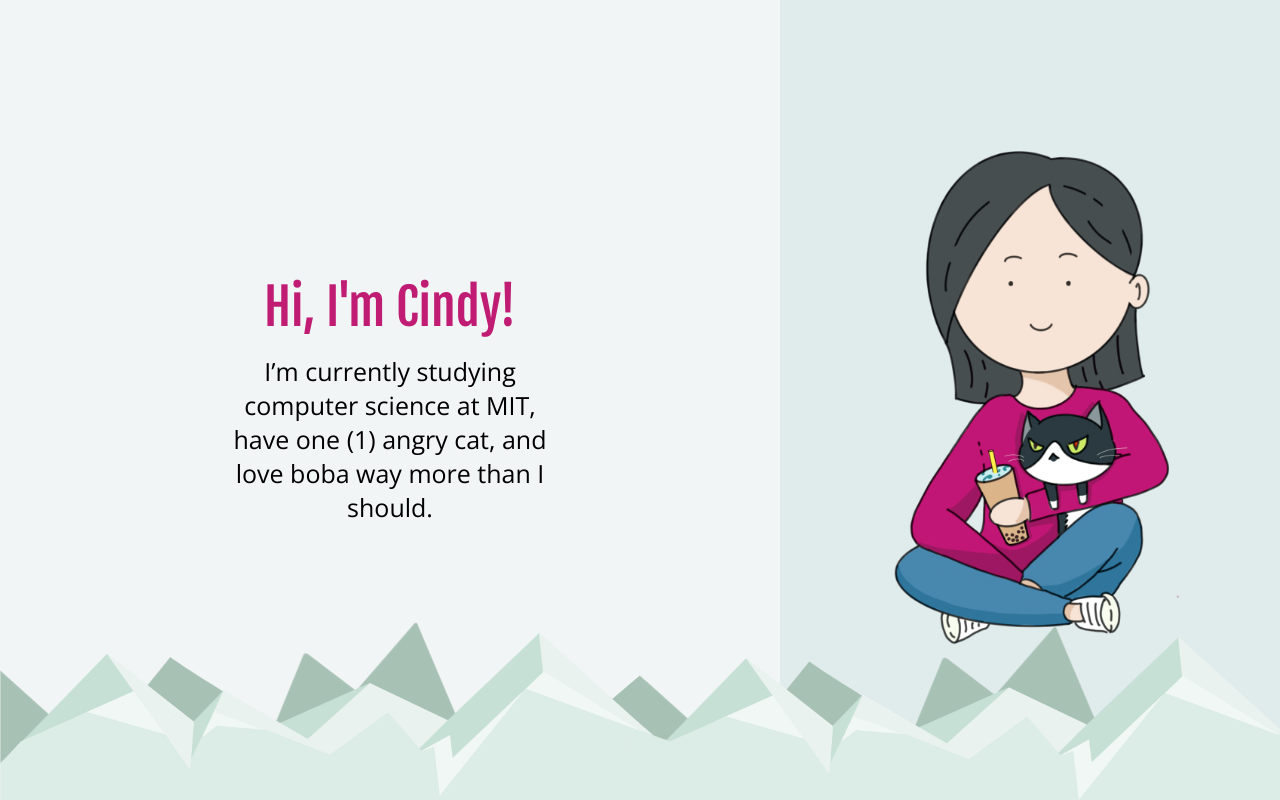
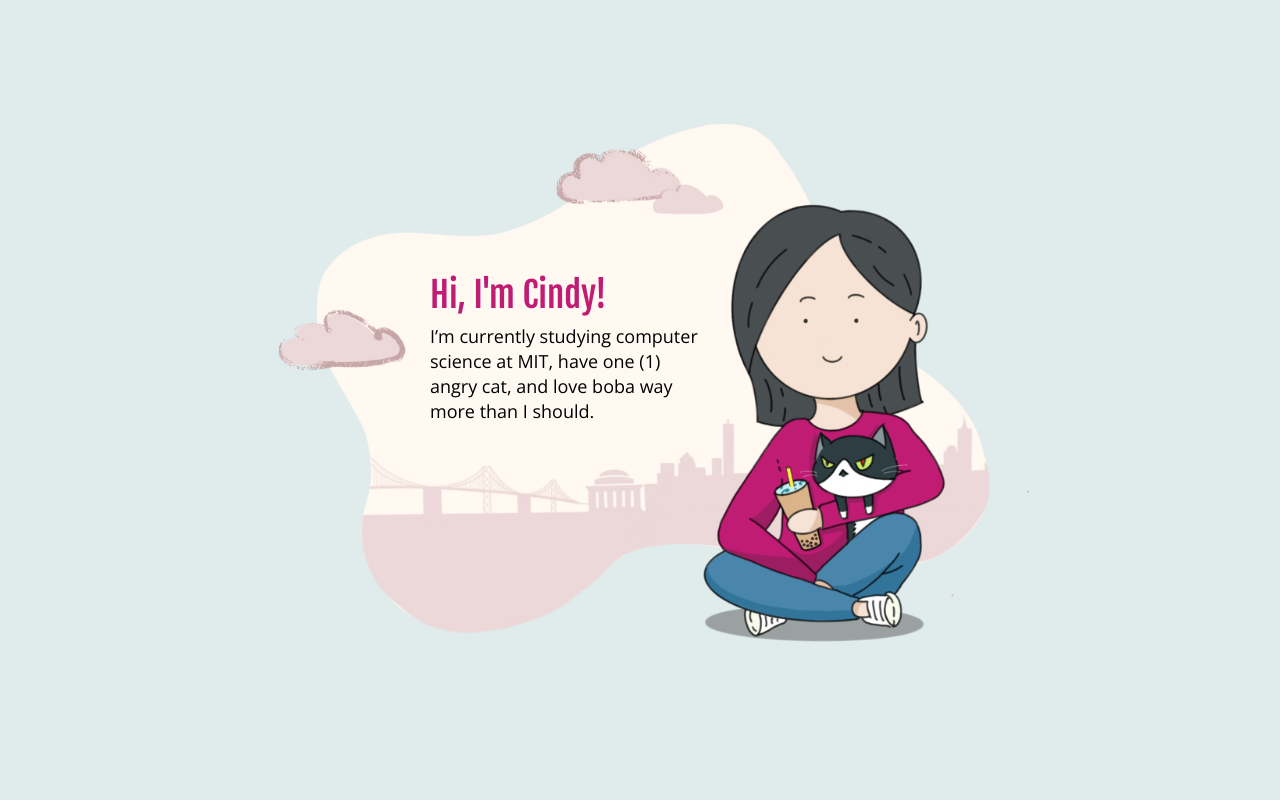
Before and after one commit to cindy-x-wang/octoblob, a React app: page / in a window 1280 px wide. Shown: the top 800 px of the page. Built offline with nearby package versions, Linux system fonts and the light colour scheme; no server answers; the HTML template or start-up script is replaced by a standard one.

Commit message:
green sux

```diff
--- a/client/src/components/pages/Octoblob.css
+++ b/client/src/components/pages/Octoblob.css
@@ -1,4 +1,7 @@
 @import url('https://fonts.googleapis.com/css2?family=Fjalla+One&family=Open+Sans&display=swap');
+
+
+/* TODO: break point for height is 600px, width is 800px */
 
 .head-container {
     width: 100%;
@@ -10,17 +13,22 @@
 
     display: flex;
     flex-direction: row;
+    justify-content: center;
+    align-items: center;
 }
+
 .intro-container {
-    width: 1000px;
+    position: absolute;
+    left: calc(50vw - 210px);
+    bottom: calc(50vh - 24px);
     height: auto;
 
-    background: #F1F5F5;
+    background: none;
 
     display: flex;
     flex-direction: column;
-    justify-content: center;
-    align-items: center;
+    justify-content: start;
+    align-items: start;
 }
 
 .sitting-avatar-container{
@@ -40,29 +48,39 @@
     font-family: 'Fjalla One', sans-serif;
     font-style: normal;
     font-weight: normal;
-    font-size: 50px;
-    line-height: 63px;
+    font-size: 35px;
+    line-height: 38px;
 
-    text-align: center;
+    text-align: left;
 
     color: #C01C74;
 }
 
 .intro-text-small {
     position: relative;
-    width: 350px;
+    width: 275px;
 
-    margin-top: 15px;
+    margin-top: 10px;
 
     font-family: 'Open Sans', sans-serif;
     font-style: normal;
     font-weight: normal;
-    font-size: 25px;
-    line-height: 34px;
-    text-align: center;
+    font-size: 18px;
+    line-height: 25px;
+    text-align: left;
 }
 
 .mountain-border {
     position: absolute;
     top: calc(100vh - (100vw*0.17578));
 }
+
+.blob_container {
+    height: 100vh;
+
+    display: flex;
+    flex: 0 0 500px;
+
+    justify-content: center;
+    align-items: center;
+}
--- a/client/src/components/pages/Octoblob.js
+++ b/client/src/components/pages/Octoblob.js
@@ -5,6 +5,7 @@ import "./Octoblob.css";
 
 import Sitting_Avatar from "./art/Sitting_Avatar.png";
 import Mountain_Border from "./art/mountain_border.png";
+import Blob_Avatar from "./art/pink_blob_avatar.png";
 
 class Octoblob extends Component {
   constructor(props) {
@@ -21,24 +22,28 @@ class Octoblob extends Component {
     return(
     <>
     <div className="head-container">
-      <div className="intro-container u-textCenter">
-        <div className="intro-text">
-           Hi, I'm Cindy!
-        </div>
-        <div className="intro-text-small">
-          I’m currently studying computer science at MIT,
-          have one (1) angry cat, and love boba way more than I should.
-        </div>
-      </div>
-      <div className="sitting-avatar-container">
-        <img src={Sitting_Avatar} height="70%" >
+      <div className="blob-container">
+        <img src={Blob_Avatar} height="800px" >
         </img>
       </div>
     </div>
-    <div className="mountain-border">
+    <div className="intro-container">
+      <div className="intro-text">
+          Hi, I'm Cindy!
+      </div>
+      <div className="intro-text-small">
+        I’m currently studying computer science at MIT,
+        have one (1) angry cat, and love boba way more than I should.
+      </div>
+    </div>
+
+
+
+    {/* <div className="mountain-border">
         <img src={Mountain_Border}  width="100%">
         </img>
-    </div>
+    </div> */}
+
     <div className="head-container">
       <> u r idiot2</>
   </div>
```
Also changed, not shown: client/src/components/pages/art/pink_blob_avatar.png (added).
